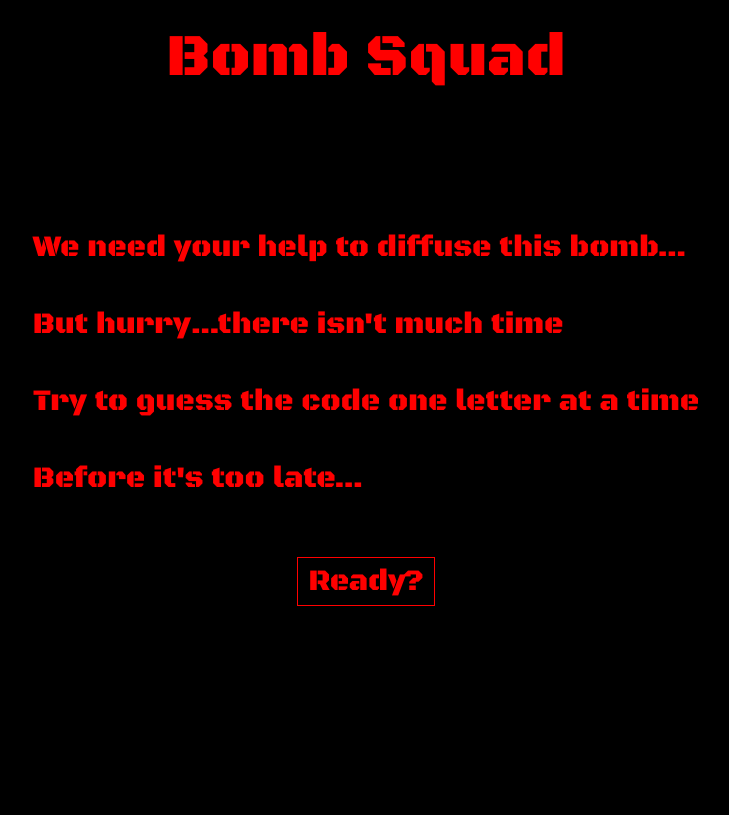
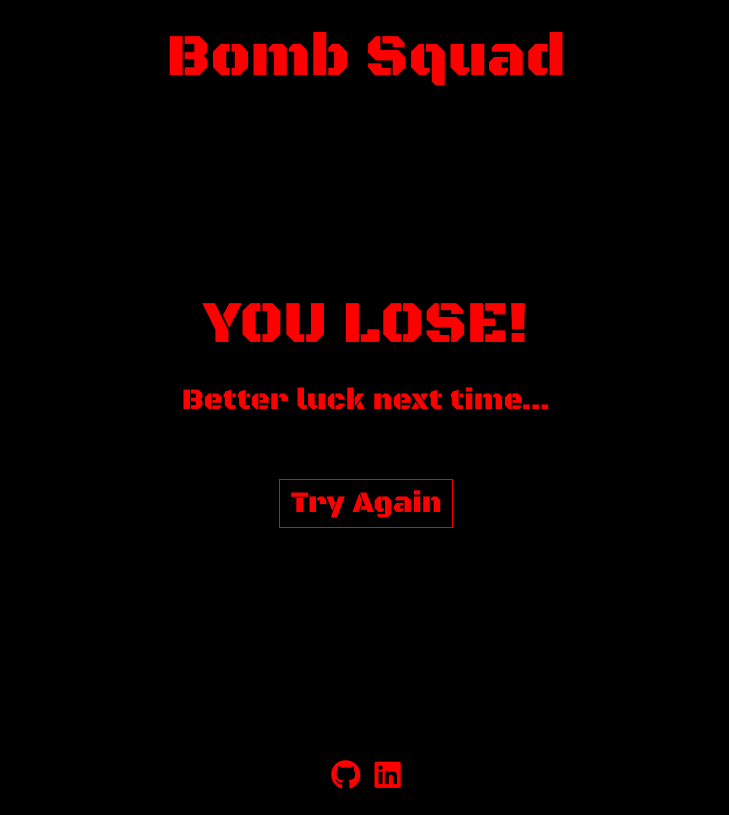
Before and after one commit to joshkohane/Bomb-Squad, a plain HTML site: page dist/index.html in a window 1280 px wide. Shown: the whole page, without its empty margins (274-1003 px from the left). Drawn offline with Linux system fonts and the light colour scheme.

Commit message:
Add click events

```diff
--- a/css/game-start.css
+++ b/css/game-start.css
@@ -3,7 +3,9 @@
     to {width: 100%;}
 }
 
-.game-start-container {
+.game-start-container,
+.game-win-container,
+.game-lose-container {
     position: absolute;
     width: 100%;
     height: 100%;
@@ -20,6 +22,10 @@
     display: none;
 }
 
+.game-end-title {
+    font-size: 60px;
+}
+
 .game-start {
     padding-bottom: 40px;
 }
@@ -30,6 +36,7 @@
 }
 
 .text-end {
+    /* width: 50%; */
     font-size: 30px;
     padding: 20px 0;
     animation: typewriter 3.5s steps(40, end);
--- a/css/main.css
+++ b/css/main.css
@@ -27,6 +27,7 @@ body {
 
 .icon-links {
     padding: 20px;
+    z-index: 1;
 }
 
 .github-icon,
--- a/dist/index.html
+++ b/dist/index.html
@@ -23,6 +23,20 @@
         </div>
         <button id="game-start-btn" class="game-start-btn">Ready?</button>
     </div>
+    <div class="game-win-container  " id="game-win-container">
+        <h1 class="game-end-title" >YOU WIN!</h1>
+        <div class="game-start">
+            <p class="game-start-text text-end" >Ready for the next level?</p>
+        </div>
+        <button id="game-win-btn" class="game-start-btn">Next Level</button>
+    </div>
+    <div class="game-lose-container " id="game-lose-container">
+        <h1 class="game-end-title" >YOU LOSE!</h1>
+        <div class="game-start">
+            <p class="game-start-text text-end" >Better luck next time...</p>
+        </div>
+        <button id="game-lose-btn" class="game-start-btn">Try Again</button>
+    </div>
     <div class="main-game-container" >
         <h1 class="main-title" >Bomb Squad</h1>
         <canvas id="game-canvas" height="600" width="500" style="background-color: #666666;"></canvas>
--- a/dist/main.js
+++ b/dist/main.js
@@ -10,6 +10,6 @@
 /*!**********************!*\
   !*** ./src/index.js ***!
   \**********************/
-eval("console.log('WEBPACK IS WORKING')\n\n\ndocument.addEventListener(\"DOMContentLoaded\", () => {\n    console.log('WEBPACK');\n    const canvas = document.getElementById('game-canvas');\n    const gameStartBtn = document.getElementById('game-start-btn');\n    const gameStart = document.getElementById('game-start-container');\n\n\n    gameStartBtn.addEventListener('click', () => {\n        gameStart.classList.add('hidden')\n    })\n})\n\n//# sourceURL=webpack:///./src/index.js?");
+eval("console.log('WEBPACK IS WORKING')\n\n\ndocument.addEventListener(\"DOMContentLoaded\", () => {\n    console.log('WEBPACK');\n    const canvas = document.getElementById('game-canvas');\n    const gameStartBtn = document.getElementById('game-start-btn');\n    const gameStart = document.getElementById('game-start-container');\n    const gameWinBtn = document.getElementById('game-win-btn');\n    const gameWin = document.getElementById('game-win-container');\n    const gameLoseBtn = document.getElementById('game-lose-btn');\n    const gameLose = document.getElementById('game-lose-container');\n\n\n    gameStartBtn.addEventListener('click', () => {\n        gameStart.classList.add('hidden')\n    })\n\n    gameWinBtn.addEventListener('click', () => {\n        gameWin.classList.add('hidden')\n    })\n\n    gameLoseBtn.addEventListener('click', () => {\n        gameLose.classList.add('hidden')\n    })\n})\n\n//# sourceURL=webpack:///./src/index.js?");
 /******/ })()
 ;
```
Also changed, not shown: src/index.js (+12 -0 lines).
